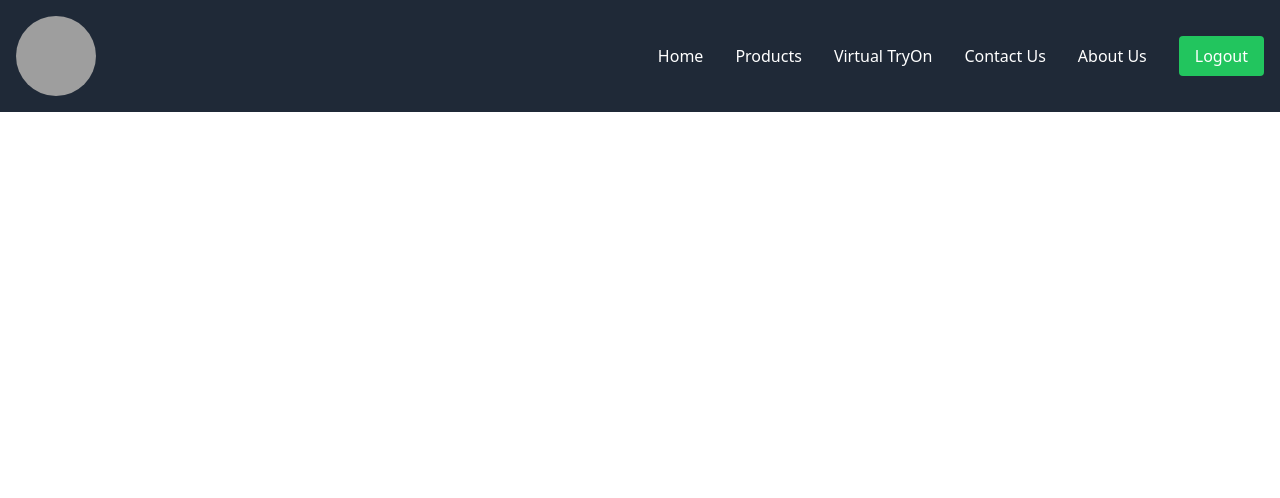
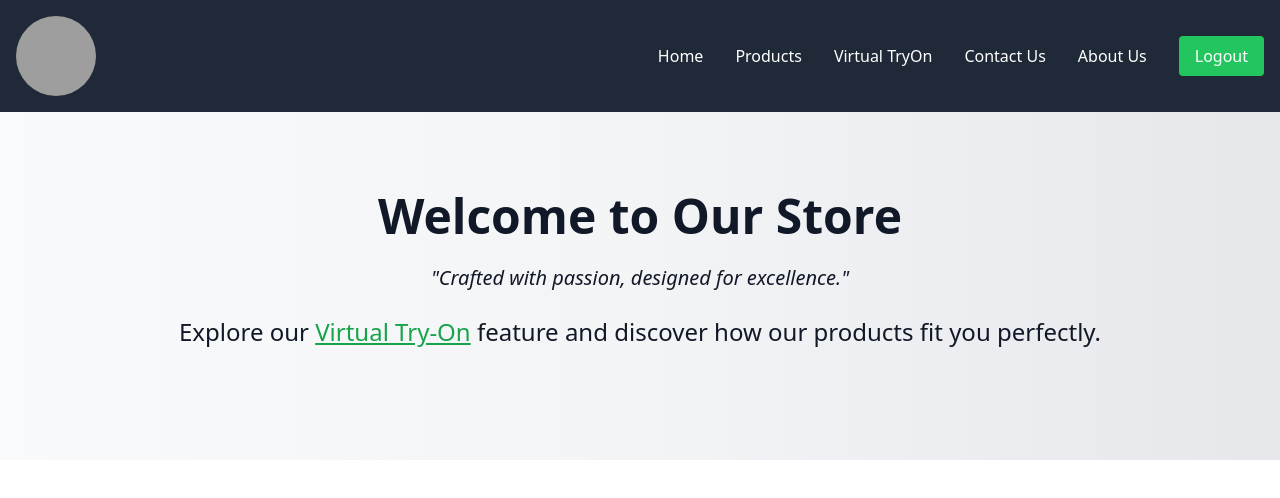
Before and after one commit to TanmaySubhedar/demo-technizee, a SvelteKit app: page / in a window 1280 px wide. Shown: the top 498 px of the page. Built offline with nearby package versions, Linux system fonts and the light colour scheme; grey boxes are pictures that could not be loaded.

Commit message:
done with display component

```diff
--- a/src/components/Display.svelte
+++ b/src/components/Display.svelte
@@ -0,0 +1,7 @@
+<section class="text-center py-20 bg-gradient-to-r from-gray-50 via-gray-100 to-gray-200 text-gray-900">
+    <h1 class="text-5xl font-extrabold mb-6">Welcome to Our Store</h1>
+    <p class="text-xl italic mb-6">"Crafted with passion, designed for excellence."</p>
+    <p class="text-2xl font-medium mb-8">
+      Explore our <span class="text-green-600 underline">Virtual Try-On</span> feature and discover how our products fit you perfectly.
+    </p>
+  </section>
```
